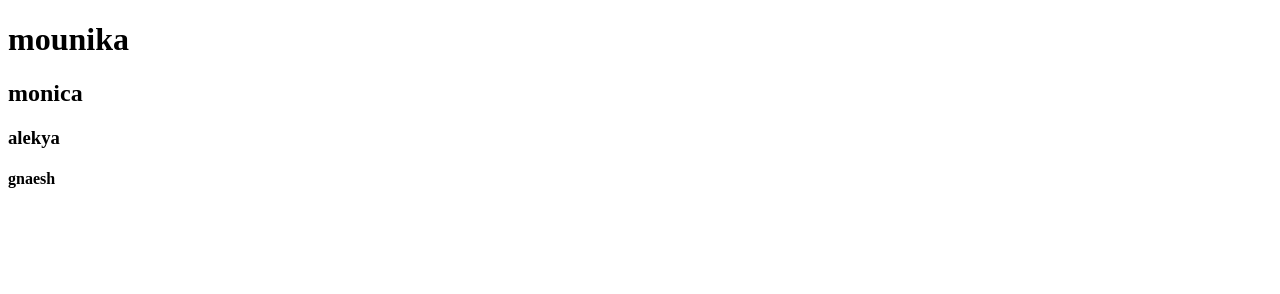
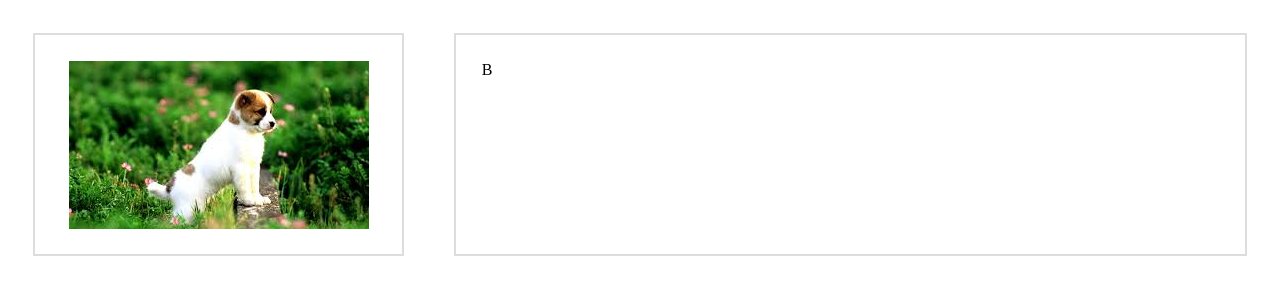
Before and after one commit to mounikapenaganti/mounica-Resume1, a plain HTML site: page index.html in a window 1280 px wide. Drawn offline with Linux system fonts and the light colour scheme.

Commit message:
committed

```diff
--- a/index.html
+++ b/index.html
@@ -3,11 +3,39 @@
   <head>
     <meta charset="utf-8">
     <title></title>
+    <style>
+    .flexparent{
+      display: flex;
+      flex-direction: row;
+      justify-content:center;
+    }
+    .child1{
+      margin:2%;
+      padding:2%;
+      width: 30%;
+      border: 2px solid #ddd;
+    }
+    .child2{
+      margin:2%;
+      padding:2%;
+      width: 70%;
+      border: 2px solid #ddd;
+    }
+    img
+    {display: block;
+      margin-left:auto;
+      margin-right: auto;
+    }
+    </style>
   </head>
   <body>
-    <h1>mounika</h1>
-    <h2>monica</h2>
-    <h3>alekya</h3>
-    <h4>gnaesh</h4>
-  </body>
+
+<div class="flexparent">
+<div class="child1"><img src="img/download.jpg">
+
+</div>
+<div class="child2">B</div>
+
+</div>
+</body>
 </html>
```
Also changed, not shown: hi.txt (added), img/download.jpg (added).
